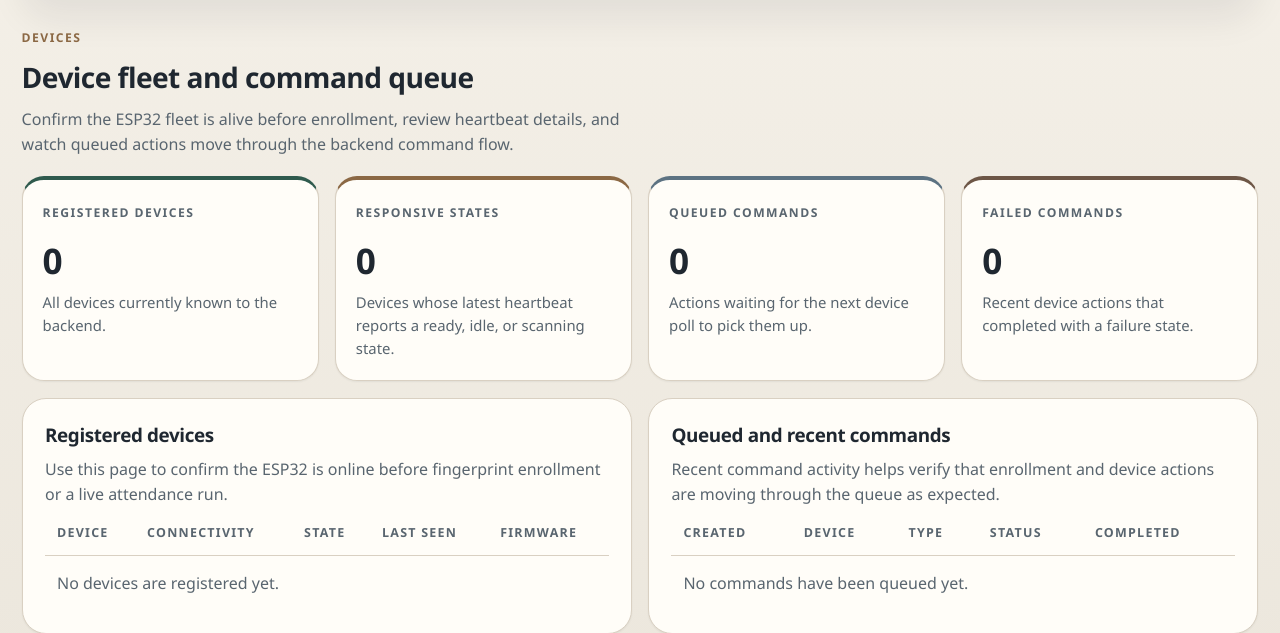
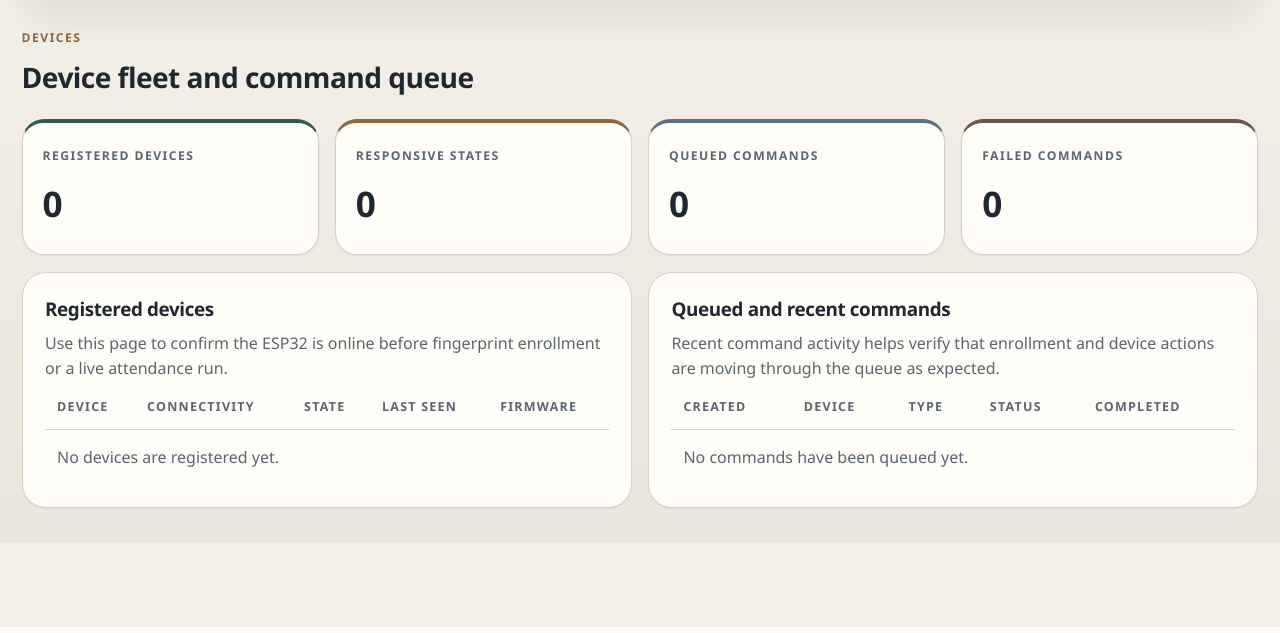
Before and after one commit to bva0308/attendance-system, a Flask app: page /devices in a window 1280 px wide. Shown: the part 173-806 px from the top of the page. Run offline with Flask 3, Linux system fonts and the light colour scheme; the visitor is signed in with stand-in values (Sample User, id 1); data that the repository does not hold is empty.

Commit message:
Remove page-copy and metric-copy text from devices page

```diff
--- a/web/templates/devices.html
+++ b/web/templates/devices.html
@@ -23,7 +23,6 @@
   <div class="page-header__content">
     <span class="page-kicker">Devices</span>
     <h2 class="page-title">Device fleet and command queue</h2>
-    <p class="page-copy">Confirm the ESP32 fleet is alive before enrollment, review heartbeat details, and watch queued actions move through the backend command flow.</p>
   </div>
 </section>
 
@@ -31,22 +30,18 @@
   <article class="metric-card">
     <span class="metric-label">Registered Devices</span>
     <strong class="metric-value">{{ devices|length }}</strong>
-    <p class="metric-copy">All devices currently known to the backend.</p>
   </article>
   <article class="metric-card">
     <span class="metric-label">Responsive States</span>
     <strong class="metric-value">{{ ns.online }}</strong>
-    <p class="metric-copy">Devices whose latest heartbeat reports a ready, idle, or scanning state.</p>
   </article>
   <article class="metric-card">
     <span class="metric-label">Queued Commands</span>
     <strong class="metric-value">{{ ns.queued }}</strong>
-    <p class="metric-copy">Actions waiting for the next device poll to pick them up.</p>
   </article>
   <article class="metric-card">
     <span class="metric-label">Failed Commands</span>
     <strong class="metric-value">{{ ns.failed }}</strong>
-    <p class="metric-copy">Recent device actions that completed with a failure state.</p>
   </article>
 </section>
 
```
